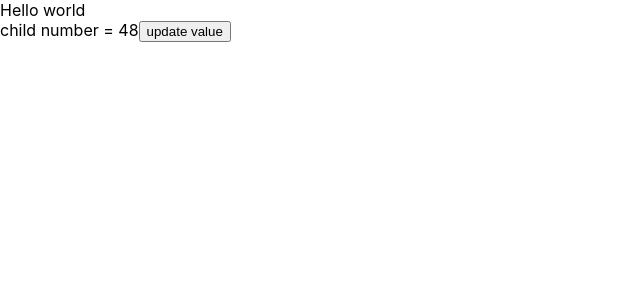
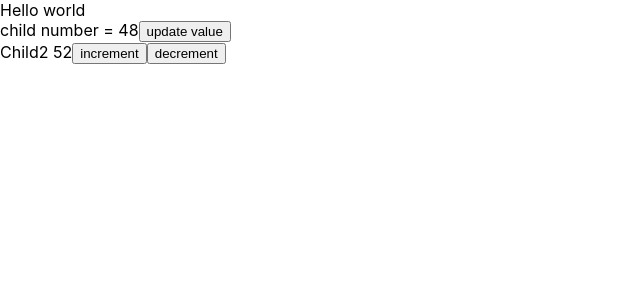
Before and after one commit to MuhammadSaqib786/Sample-React, a React (Create React App) app: page / in a window 1280 px wide. Shown: the top 300 px of the page, without its empty margins (0-640 px from the left). Built offline with nearby package versions, Linux system fonts and the light colour scheme.

Commit message:
usereducer example
learnt concept of use reducer

```diff
--- a/src/App.js
+++ b/src/App.js
@@ -1,4 +1,4 @@
-import React,{useState} from 'react';
+import React,{useState, useReducer} from 'react';
 import './App.css';
 import './index.css';
 import Parent from './Parent';
@@ -6,6 +6,7 @@ import valueContext from './valueContext';
 
 function App() {
   let value=useState(48);
+
 return (
 <valueContext.Provider value={value}>
     <div>
--- /dev/null
+++ b/src/Child2.js
@@ -0,0 +1,20 @@
+import React,{useContext, useReducer} from 'react';
+import numberReducer from './numberReducer';
+
+function Child2() {
+
+    let [state ,dispatch]=useReducer(numberReducer,52);
+
+    return (
+    <div>
+    Child2   {state}
+    <button onClick={()=>{dispatch( {type:"INCREMENT"});}}>increment</button>
+    <button onClick={()=>{dispatch( {type:"DECREMENT"});}}>decrement</button>
+     </div>
+
+    );
+
+
+}
+
+export default Child2;
--- a/src/Parent.js
+++ b/src/Parent.js
@@ -1,11 +1,13 @@
 import React from 'react';
 import Child from './Child';
+import Child2 from './Child2';
 
 function Parent() {
 
 return (
 <div>
     <Child></Child>
+    <Child2/>
 </div>
 );
 }
--- /dev/null
+++ b/src/numberReducer.js
@@ -0,0 +1,12 @@
+const numberReducer=(state,action) =>
+
+{
+    switch(action.type){
+        case 'INCREMENT':
+            return state+1
+        case 'DECREMENT':
+            return state-1
+    }
+}
+
+export default numberReducer;
```
